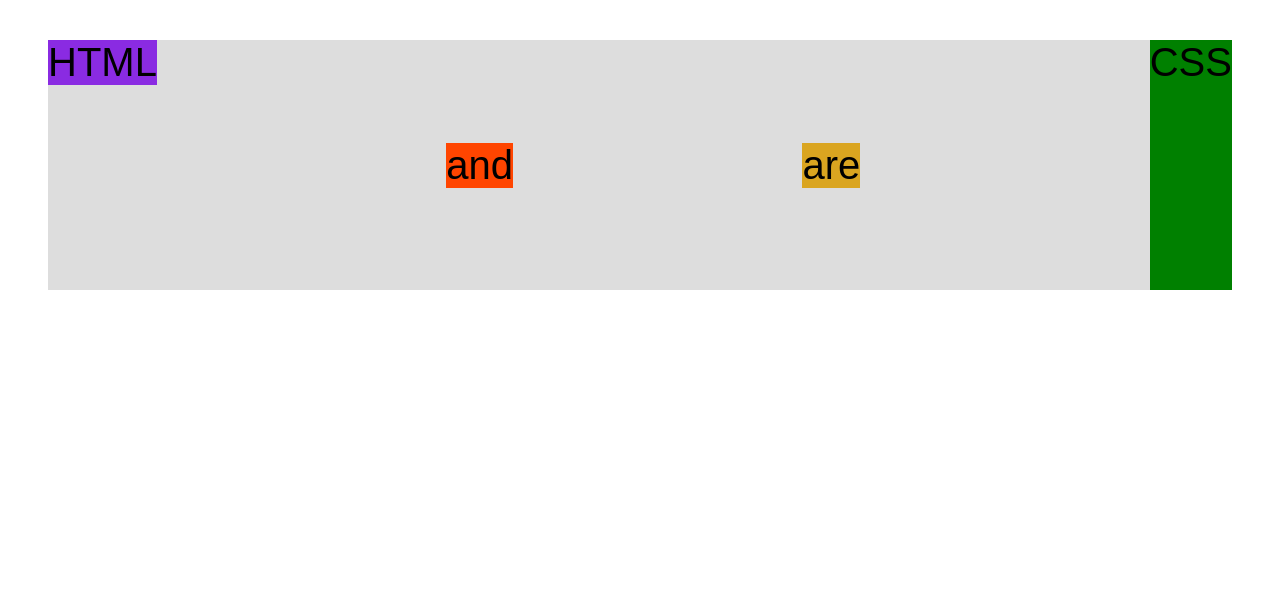
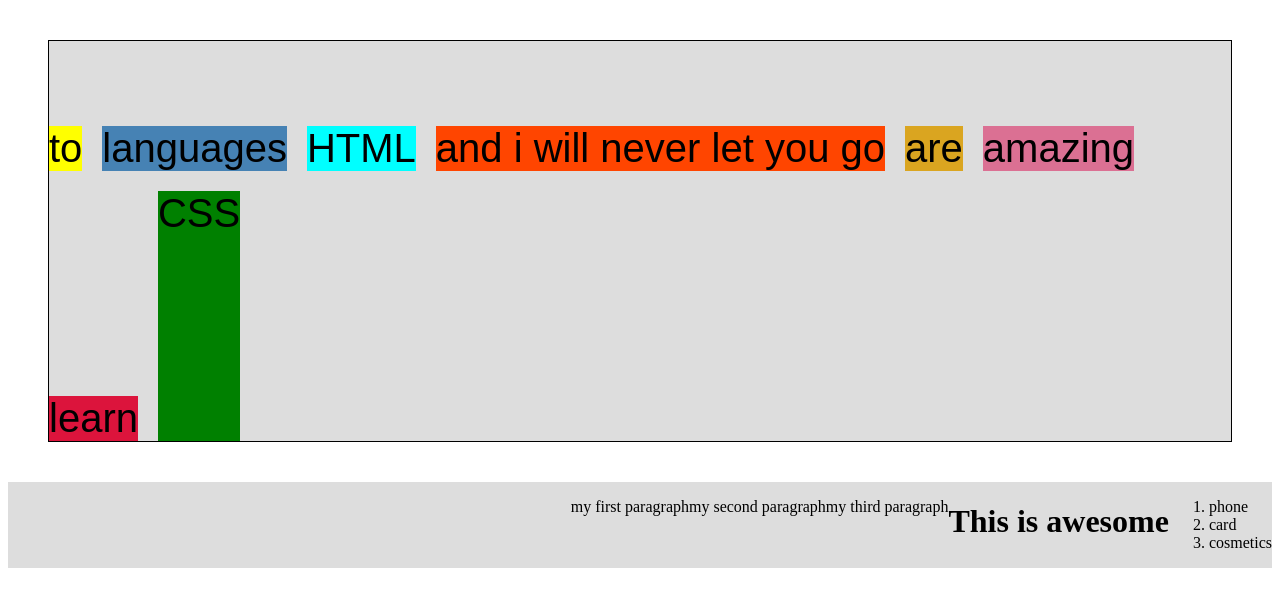
Before and after one commit to pipiskal/Learning-Html-Css, a plain HTML site: page flexbox.html in a window 1280 px wide. Drawn offline with Linux system fonts and the light colour scheme.

Commit message:
practicing the flex box again

```diff
--- a/flexbox.html
+++ b/flexbox.html
@@ -8,7 +8,6 @@
     <style>
       .el--1 {
         background-color: blueviolet;
-        align-self: flex-start;
       }
       .el--2 {
         background-color: orangered;
@@ -39,6 +38,8 @@
       }
 
       .container {
+        border: 1px solid black;
+        height: 400px;
         /* STARTER */
         font-family: sans-serif;
         background-color: #ddd;
@@ -48,22 +49,69 @@
         /* FLEXBOX */
 
         display: flex;
+        gap: 20px;
+        justify-content: start;
+        align-content: end;
+        align-items: flex-end;
+        flex-wrap: wrap;
+      }
+
+      .el--1 {
+        align-self: stretch;
+        background-color: aqua;
+      }
+
+      /* .el {
+        align-self: stretch;
+      } */
+
+      .second-container {
+        background-color: #ddd;
+        display: flex;
         justify-content: space-between;
+        /* justify content works on the horizontal level */
+        justify-content: center;
+        justify-content: start;
+        justify-content: end;
         align-items: center;
-        flex-basis: 250px;
+        align-items: flex-start;
+        align-items: flex-end;
+        align-items: stretch;
       }
     </style>
   </head>
   <body>
     <div class="container">
       <div class="el el--1">HTML</div>
-      <div class="el el--2">and</div>
+      <div class="el el--2">and i will never let you go</div>
       <div class="el el--3">CSS</div>
       <div class="el el--4">are</div>
-      <!-- <div class="el el--5">amazing</div>
+      <div class="el el--5">amazing</div>
       <div class="el el--6">languages</div>
       <div class="el el--7">to</div>
-      <div class="el el--8">learn</div> -->
+      <div class="el el--8">learn</div>
+    </div>
+
+    <div class="second-container">
+      <section class="first-section">
+        <p>my first paragraph</p>
+      </section>
+
+      <section class="second-section">
+        <p>my second paragraph</p>
+      </section>
+
+      <section class="third-section">
+        <p>my third paragraph</p>
+      </section>
+
+      <h1>This is awesome</h1>
+
+      <ol class="products">
+        <li>phone</li>
+        <li>card</li>
+        <li>cosmetics</li>
+      </ol>
     </div>
   </body>
 </html>
--- a/pactice2 starter/style.css
+++ b/pactice2 starter/style.css
@@ -80,7 +80,7 @@ h2 {
 header {
   display: grid;
   grid-template-columns: 1fr 1fr;
-  margin-top: 48px;
+  margin-top: 64px;
 }
 
 /* aligning its self to the center of the vertical axis */
@@ -91,7 +91,7 @@ header {
 }
 
 h1 {
-  margin-bottom: 24px;
+  margin-bottom: 32px;
   font-size: 44px;
   line-height: 1.1;
   letter-spacing: -1px;
@@ -111,7 +111,7 @@ h1 {
   stroke: #087f5b;
   height: 32px;
   width: 32px;
-  margin-bottom: 16px;
+  margin-bottom: 24px;
 }
 
 .features-title {
@@ -145,6 +145,11 @@ h1 {
   margin-bottom: 24px;
   font-size: 18px;
   line-height: 1.7;
+  color: #e6fcf5;
+}
+
+.testimonial-author {
+  color: #c3fae8;
 }
 
 .first-micro {
@@ -161,7 +166,7 @@ h1 {
 /* microgreens */
 
 .microgreen-box {
-  padding: 24px;
+  padding: 32px;
 }
 
 h3 {
@@ -186,14 +191,14 @@ h3 {
 }
 .microgreen-details {
   list-style: none;
-  margin-bottom: 24px;
+  margin-bottom: 48px;
 }
 
 .microgreen-details li {
   display: flex;
   align-items: center;
   gap: 12px;
-  margin-bottom: 24px;
+  margin-bottom: 16px;
 }
 
 .microgreen-details li:last-child {
@@ -210,6 +215,7 @@ h3 {
   display: flex;
   justify-content: space-between;
   font-size: 20px;
+  align-items: center;
 }
 
 img {
```
